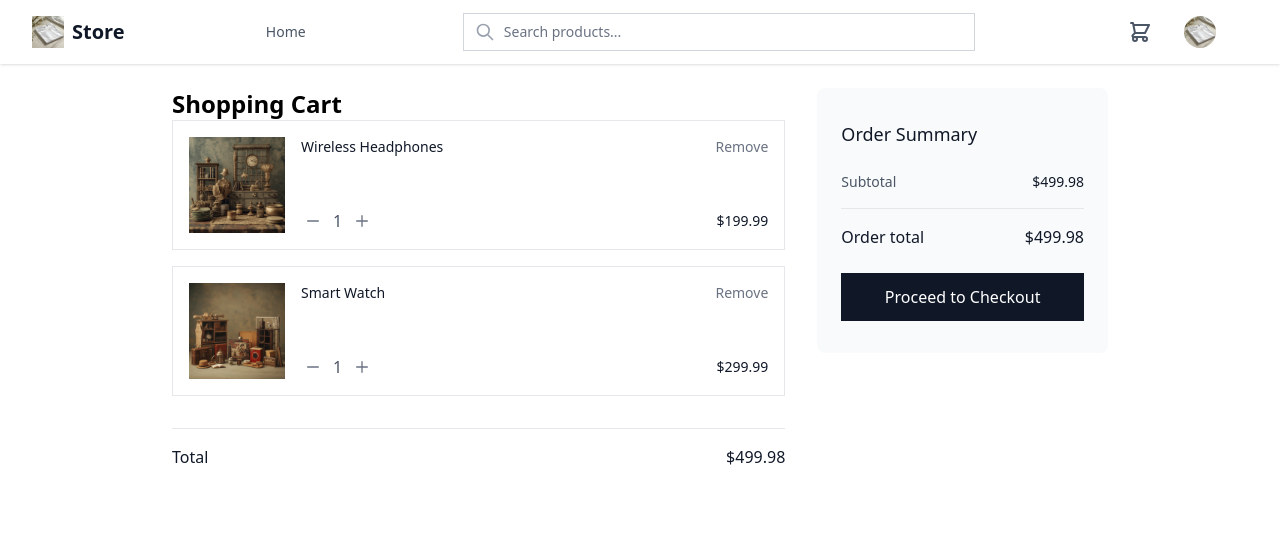
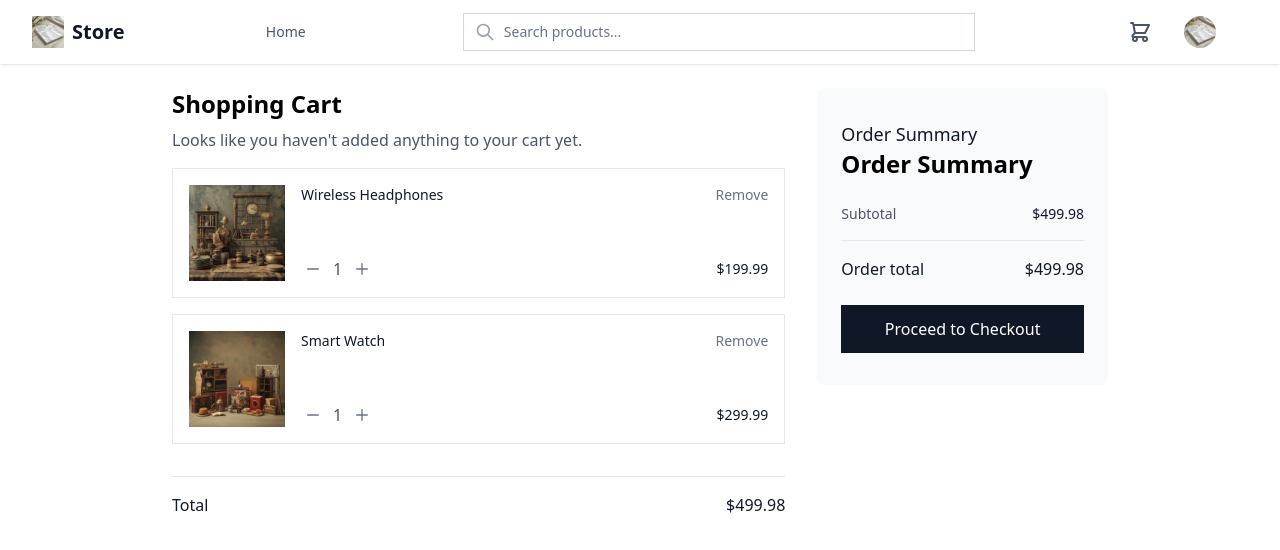
Before and after one commit to eduardo239/app-react-fst-sales-dev, a React (Vite) app: page /cart in a window 1280 px wide. Shown: the top 550 px of the page. Built offline with nearby package versions, Linux system fonts and the light colour scheme.

Commit message:
feat: Replace TextHeader1 component with TextHeader and implement ButtonSubmit for consistent button styling across pages

```diff
--- /dev/null
+++ b/src/components/ButtonSubmit.tsx
@@ -0,0 +1,22 @@
+import { cn } from '../styles/theme';
+
+export default function ButtonSubmit({
+  onClick,
+  value,
+}: {
+  onClick: () => void;
+  value: string;
+}) {
+  return (
+    <button
+      onClick={onClick}
+      className={cn(
+        'mt-6 w-full px-6 py-3 text-base font-medium text-white',
+        'bg-gray-900 hover:bg-gray-800',
+        'focus:outline-none focus:ring-2 focus:ring-offset-2 focus:ring-gray-500'
+      )}
+    >
+      {value || 'Submit'}
+    </button>
+  );
+}
--- a/src/components/CartList.tsx
+++ b/src/components/CartList.tsx
@@ -20,7 +20,7 @@ export default function CartList({
   };
 
   return (
-    <div className={cn('flex flex-col space-y-4', className)}>
+    <div className={cn('flex flex-col space-y-4 mt-4', className)}>
       {items.map((item) => (
         <div
           key={item.id}
--- a/src/components/TextHeader1.tsx
+++ b/src/components/TextHeader.tsx
@@ -1,6 +1,6 @@
 import type { TextHeader1Props } from '../types/layout';
 
-export default function TextHeader1({ title, subtitle }: TextHeader1Props) {
+export default function TextHeader({ title, subtitle }: TextHeader1Props) {
   return (
     <div>
       <h1 className="text-2xl font-bold">{title}</h1>
--- a/src/components/checkout/OrderSummary.tsx
+++ b/src/components/checkout/OrderSummary.tsx
@@ -15,6 +15,7 @@ export default function OrderSummary({
   total,
 }: OrderSummaryProps) {
   return (
+    <div className="col-span-12 lg:col-span-4">
       <div className="bg-white p-6 sticky top-4">
         <h2 className="text-xl font-semibold mb-6">Order Summary</h2>
 
@@ -85,5 +86,6 @@ export default function OrderSummary({
           </span>
         </div>
       </div>
+    </div>
   );
 }
--- a/src/components/checkout/ShippingStep.tsx
+++ b/src/components/checkout/ShippingStep.tsx
@@ -3,6 +3,7 @@ import FormWrapper from '../FormWrapper';
 import InputField from '../InputField';
 import ButtonInput from '../ButtonInput';
 import type { ShippingDetails } from '../../types/shipping';
+import ButtonSubmit from '../ButtonSubmit';
 
 interface ShippingStepProps {
   shippingDetails: ShippingDetails;
@@ -98,9 +99,7 @@ export default function ShippingStep({
       />
 
       <div className="flex justify-end">
-        <ButtonInput type="submit" variant="default" size="lg">
-          Continue to Payment
-        </ButtonInput>
+        <ButtonSubmit onClick={() => {}} value="Continue to Payment" />
       </div>
     </FormWrapper>
   );
--- a/src/pages/CartPage.tsx
+++ b/src/pages/CartPage.tsx
@@ -3,8 +3,9 @@ import { useNavigate } from 'react-router-dom';
 import { cn } from '../styles/theme';
 import { initialCartItems } from '../utils/db';
 import CartList from '../components/CartList';
-import TextHeader1 from '../components/TextHeader1';
+import TextHeader from '../components/TextHeader';
 import ContentWrapper from '../components/ContentWrapper';
+import ButtonSubmit from '../components/ButtonSubmit';
 
 export default function CartPage() {
   const [cartItems, setCartItems] = useState(initialCartItems);
@@ -42,10 +43,11 @@ export default function CartPage() {
     <ContentWrapper>
       {cartItems.length === 0 ? (
         <div className="text-center py-16">
-          <TextHeader1 title="Your cart is empty" />
-          <p className="mt-4 text-gray-600">
-            Looks like you haven't added anything to your cart yet.
-          </p>
+          <TextHeader
+            title="Your cart is empty"
+            subtitle="Looks like you haven't added anything to your cart yet."
+          />
+
           <a
             href="/"
             className={cn(
@@ -61,7 +63,10 @@ export default function CartPage() {
         <div className="grid grid-cols-1 lg:grid-cols-12 gap-8">
           {/* Cart Items */}
           <div className="lg:col-span-8">
-            <TextHeader1 title="Shopping Cart" />
+            <TextHeader
+              title="Shopping Cart"
+              subtitle="Looks like you haven't added anything to your cart yet."
+            />
             <CartList
               items={cartItems}
               onUpdateQuantity={handleUpdateQuantity}
@@ -75,6 +80,7 @@ export default function CartPage() {
               <h2 className="text-lg font-medium text-gray-900">
                 Order Summary
               </h2>
+              <TextHeader title="Order Summary" />
 
               <div className="mt-6 space-y-4">
                 <div className="flex items-center justify-between">
@@ -94,16 +100,10 @@ export default function CartPage() {
                 </div>
               </div>
 
-              <button
+              <ButtonSubmit
                 onClick={handleCheckout}
-                className={cn(
-                  'mt-6 w-full px-6 py-3 text-base font-medium text-white',
-                  'bg-gray-900 hover:bg-gray-800',
-                  'focus:outline-none focus:ring-2 focus:ring-offset-2 focus:ring-gray-500'
-                )}
-              >
-                Proceed to Checkout
-              </button>
+                value="Proceed to Checkout"
+              />
             </div>
           </div>
         </div>
--- a/src/pages/LoginPage.tsx
+++ b/src/pages/LoginPage.tsx
@@ -2,7 +2,7 @@ import { useState } from 'react';
 import ButtonInput from '../components/ButtonInput';
 import FormWrapper from '../components/FormWrapper';
 import InputField from '../components/InputField';
-import TextHeader1 from '../components/TextHeader1';
+import TextHeader from '../components/TextHeader';
 import SocialButton from '../components/SocialButton';
 import Separator from '../components/Separator';
 
@@ -16,7 +16,7 @@ export default function LoginPage() {
     <div className="p-4">
       {JSON.stringify(form)}
       <FormWrapper>
-        <TextHeader1 title="Login" subtitle="Access your account" />
+        <TextHeader title="Login" subtitle="Access your account" />
         <InputField
           label="Email"
           placeholder="Type here..."
--- a/src/pages/OrderPage.tsx
+++ b/src/pages/OrderPage.tsx
@@ -2,7 +2,7 @@ import { useState } from 'react';
 import { cn } from '../styles/theme';
 import type { Order } from '../types/order';
 import ContentWrapper from '../components/ContentWrapper';
-import TextHeader1 from '../components/TextHeader1';
+import TextHeader from '../components/TextHeader';
 import ButtonInput from '../components/ButtonInput';
 import Separator from '../components/Separator';
 import { mockOrders } from '../utils/db';
@@ -32,7 +32,7 @@ export default function OrderPage() {
   return (
     <ContentWrapper variant="default" spacing="relaxed" backgroundColor="gray">
       <div className="max-w-4xl mx-auto">
-        <TextHeader1 title="My Orders" />
+        <TextHeader title="My Orders" />
 
         {orders.length === 0 ? (
           <div className="text-center py-12">
--- a/src/pages/PaymentPage.tsx
+++ b/src/pages/PaymentPage.tsx
@@ -3,7 +3,7 @@ import { cn } from '../styles/theme';
 import { useNavigate } from 'react-router-dom';
 import type { PaymentMethod } from '../types/payment';
 import ContentWrapper from '../components/ContentWrapper';
-import TextHeader1 from '../components/TextHeader1';
+import TextHeader from '../components/TextHeader';
 import FormWrapper from '../components/FormWrapper';
 import InputField from '../components/InputField';
 import ButtonInput from '../components/ButtonInput';
@@ -109,7 +109,7 @@ export default function PaymentPage() {
   return (
     <ContentWrapper variant="default" spacing="relaxed" backgroundColor="gray">
       <div className="max-w-4xl mx-auto">
-        <TextHeader1 title="Payment" />
+        <TextHeader title="Payment" />
 
         <div className="grid grid-cols-1 lg:grid-cols-3 gap-8 mt-8">
           {/* Payment Form */}
--- a/src/pages/PaymentSuccess.tsx
+++ b/src/pages/PaymentSuccess.tsx
@@ -1,6 +1,6 @@
 import { useNavigate } from 'react-router-dom';
 import ContentWrapper from '../components/ContentWrapper';
-import TextHeader1 from '../components/TextHeader1';
+import TextHeader from '../components/TextHeader';
 import ButtonInput from '../components/ButtonInput';
 
 export default function PaymentSuccess() {
@@ -39,7 +39,7 @@ export default function PaymentSuccess() {
         </div>
 
         {/* Success Message */}
-        <TextHeader1 title="Payment Successful!" />
+        <TextHeader title="Payment Successful!" />
         <p className="mt-4 text-lg text-gray-600">
           Thank you for your purchase. Your order has been confirmed.
         </p>
--- a/src/pages/RegisterPage.tsx
+++ b/src/pages/RegisterPage.tsx
@@ -2,7 +2,7 @@ import { useState } from 'react';
 import ButtonInput from '../components/ButtonInput';
 import FormWrapper from '../components/FormWrapper';
 import InputField from '../components/InputField';
-import TextHeader1 from '../components/TextHeader1';
+import TextHeader from '../components/TextHeader';
 import Separator from '../components/Separator';
 import SocialButton from '../components/SocialButton';
 
@@ -17,7 +17,7 @@ export default function RegisterPage() {
     <div className="p-4">
       {JSON.stringify(form)}
       <FormWrapper>
-        <TextHeader1 title="Register" subtitle="Create a new account" />
+        <TextHeader title="Register" subtitle="Create a new account" />
         <InputField
           label="Username"
           placeholder="Type here..."
```
Also changed, not shown: src/pages/CheckoutPage.tsx (+2 -5 lines). Lines whose indentation alone changed are shown as unchanged.
